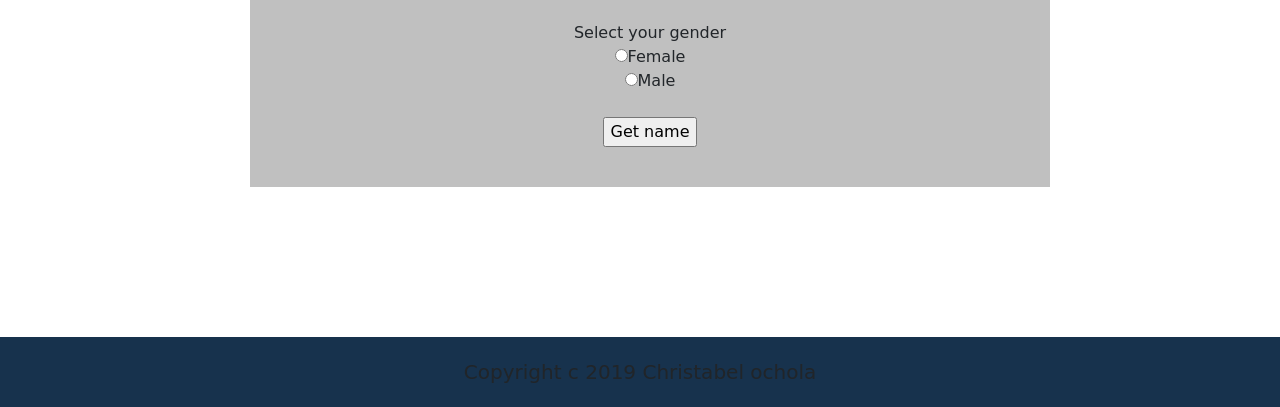
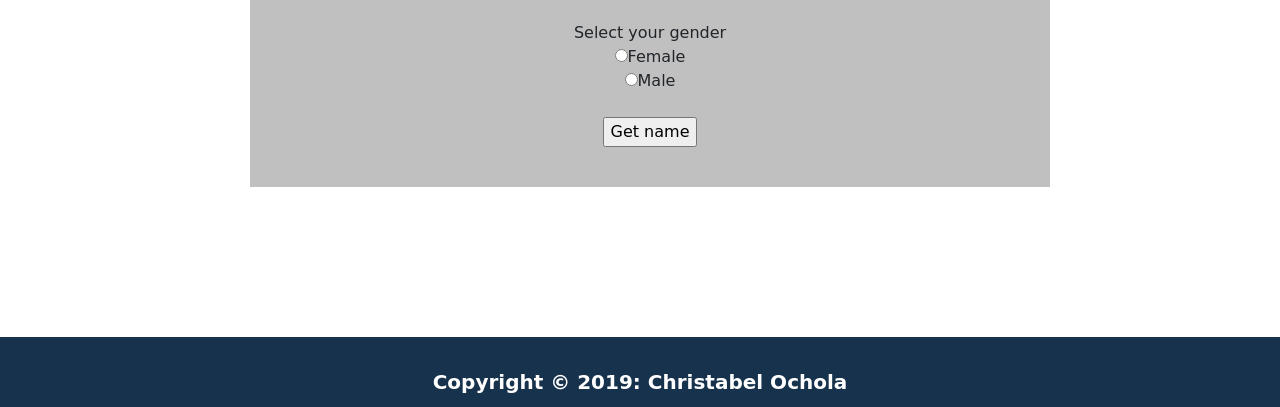
Before and after one commit to bellahOchola/akan-names, a plain HTML site: page index.html in a window 1280 px wide. Shown: the part 1023-1430 px from the top of the page. Drawn offline with Linux system fonts and the light colour scheme; a web font is replaced by a local one.

Commit message:
add text-color to the footer contents

```diff
--- a/css/styles.css
+++ b/css/styles.css
@@ -28,5 +28,7 @@ footer{
     margin-top: 150px;
     text-align: center;
     font-size: 20px;
-    padding: 20px;
+    padding: 30px;
+    font-weight: bold;
+    color: white;
 }
--- a/index.html
+++ b/index.html
@@ -33,8 +33,8 @@
             </form>
        </div>
        <footer>
-           Copyright c 2019
-           Christabel ochola
+            Copyright © 2019:
+            Christabel Ochola
        </footer>
     </body>
 </html>
```
